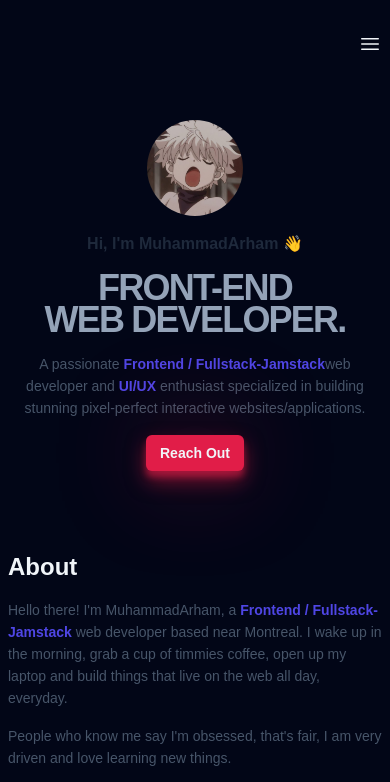
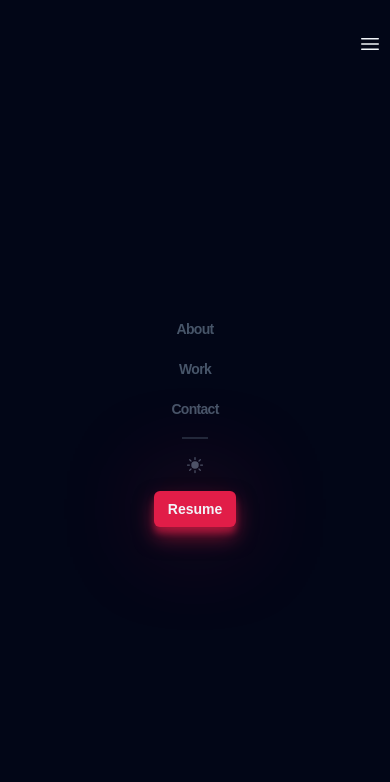
Before and after one commit to ArhamTheDeveloper/My-portfolio-website, a website built with Vite: page index.html in a window 390 px wide. Both pictures are taken after a click on the button 370 px from the left and 44 px from the top of the page. Shown: the top 782 px of the page. Built offline with nearby package versions, Linux system fonts and the light colour scheme; a web font is replaced by a local one.

Commit message:
Mobile menu complete

```diff
--- a/index.html
+++ b/index.html
@@ -56,6 +56,32 @@
         </button>
       </nav>
     </header>
+    <!-- Mobile Navigation -->
+    <div class="mobile-nav">
+      <ul class="mobile-nav__menu">
+        <li><a href="#about" class="mobile-nav__link">About</a></li>
+        <li><a href="#featured" class="mobile-nav__link">Work</a></li>
+        <li><a href="#contact" class="mobile-nav__link">Contact</a></li>
+        <li class="mobile-nav__link-line"></li>
+        <li>
+          <button class="mobile-nav__sun">
+            <svg
+              xmlns="http://www.w3.org/2000/svg"
+              viewBox="0 0 24 24"
+              fill="currentColor"
+            >
+              <path
+                d="M12 2.25a.75.75 0 0 1 .75.75v2.25a.75.75 0 0 1-1.5 0V3a.75.75 0 0 1 .75-.75ZM7.5 12a4.5 4.5 0 1 1 9 0 4.5 4.5 0 0 1-9 0ZM18.894 6.166a.75.75 0 0 0-1.06-1.06l-1.591 1.59a.75.75 0 1 0 1.06 1.061l1.591-1.59ZM21.75 12a.75.75 0 0 1-.75.75h-2.25a.75.75 0 0 1 0-1.5H21a.75.75 0 0 1 .75.75ZM17.834 18.894a.75.75 0 0 0 1.06-1.06l-1.59-1.591a.75.75 0 1 0-1.061 1.06l1.59 1.591ZM12 18a.75.75 0 0 1 .75.75V21a.75.75 0 0 1-1.5 0v-2.25A.75.75 0 0 1 12 18ZM7.758 17.303a.75.75 0 0 0-1.061-1.06l-1.591 1.59a.75.75 0 0 0 1.06 1.061l1.591-1.59ZM6 12a.75.75 0 0 1-.75.75H3a.75.75 0 0 1 0-1.5h2.25A.75.75 0 0 1 6 12ZM6.697 7.757a.75.75 0 0 0 1.06-1.06l-1.59-1.591a.75.75 0 0 0-1.061 1.06l1.59 1.591Z"
+              />
+            </svg>
+          </button>
+        </li>
+        <li>
+          <a class="mobile-nav__btn btn" href="#">Resume</a>
+        </li>
+      </ul>
+    </div>
+    <!-- End Of Mobile Navigation -->
     <main>
       <section class="hero container">
         <img class="hero__img" src="/killua.jpg" alt="" />
@@ -72,7 +98,7 @@
         <a href="#" class="hero__btn btn">Reach out</a>
       </section>
 
-      <section class="about container section">
+      <section id="about" class="about container section">
         <div class="about__content">
           <h2 class="about__title">About</h2>
           <p class="about__description">
@@ -111,7 +137,7 @@
         </div>
       </section>
 
-      <section class="featured container section">
+      <section id="featured" class="featured container section">
         <h3 class="featured__subtitle">Featured Project</h3>
         <div class="featured__wrapper">
           <h2 class="featured__title">SLAYING THE DRAGON</h2>
@@ -314,7 +340,7 @@
         </div>
       </section>
 
-      <section class="contact container section">
+      <section id="contact" class="contact container section">
         <h2 class="contact__title">Get In Contact</h2>
         <p class="contact__description">
           Whether you are starting a project, have business inquiries or just
--- a/src/main.js
+++ b/src/main.js
@@ -7,4 +7,9 @@ import "../styles/components/featured.css";
 import "../styles/components/work.css";
 import "../styles/components/contact.css";
 import "../styles/components/footer.css";
+import "../styles/components/mobile-nav.css";
 import "../styles/utils.css";
+
+import mobileNav from "./utils/mobile- nav";
+
+mobileNav();
--- /dev/null
+++ b/src/utils/mobile- nav.js
@@ -0,0 +1,29 @@
+const mobileNav = () => {
+  const headerBtn = document.querySelector(".header__bars");
+  const mobileNav = document.querySelector(".mobile-nav");
+  const mobileLinks = document.querySelectorAll(".mobile-nav__link");
+
+  //   State
+  let isMobileNavOpen = false;
+
+  headerBtn.addEventListener("click", () => {
+    isMobileNavOpen = !isMobileNavOpen;
+    if (isMobileNavOpen) {
+      mobileNav.style.display = "flex";
+      document.body.style.overflowY = "hidden";
+    } else {
+      mobileNav.style.display = "none";
+      document.body.style.overflowY = "auto";
+    }
+  });
+
+  mobileLinks.forEach((link) => {
+    link.addEventListener("click", () => {
+      isMobileNavOpen = false;
+      mobileNav.style.display = "none";
+      document.body.style.overflowY = "auto";
+    });
+  });
+};
+
+export default mobileNav;
--- a/styles/components/header.css
+++ b/styles/components/header.css
@@ -4,6 +4,8 @@
   align-items: center;
   padding-top: 2rem;
   padding-bottom: 2rem;
+  z-index: 9999;
+  position: relative;
 }
 
 .header__menu {
--- /dev/null
+++ b/styles/components/mobile-nav.css
@@ -0,0 +1,52 @@
+.mobile-nav {
+  position: absolute;
+  top: 0;
+  left: 0;
+  z-index: 999;
+  display: none;
+  justify-content: center;
+  align-items: center;
+  text-align: center;
+  width: 100%;
+  height: 100%;
+  background-color: var(--clr-dark);
+}
+
+.mobile-nav__menu {
+  list-style: none;
+  padding: 0;
+  display: flex;
+  flex-direction: column;
+  justify-content: centere;
+  align-items: center;
+  gap: 1rem;
+}
+
+.mobile-nav__link {
+  font-size: var(--size-sm);
+  text-decoration: none;
+  font-weight: 600;
+  color: var(--clr-slate600);
+  letter-spacing: -0.05em;
+  transition: color 0.3s;
+}
+
+.mobile-nav__link:hover {
+  color: var(--clr-rose);
+}
+
+.mobile-nav__link-line {
+  border: 1px solid var(--clr-slate800);
+  padding-right: 1.5em;
+}
+
+.mobile-nav__sun {
+  width: var(--size-xl);
+  height: var(--size-xl);
+  color: var(--clr-slate600);
+  display: block;
+}
+
+.mobile-nav__btn{
+    font-size: var(--size-sm);
+}
```
